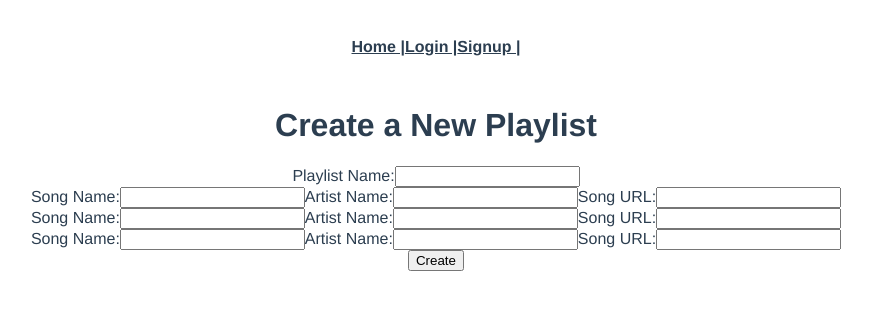
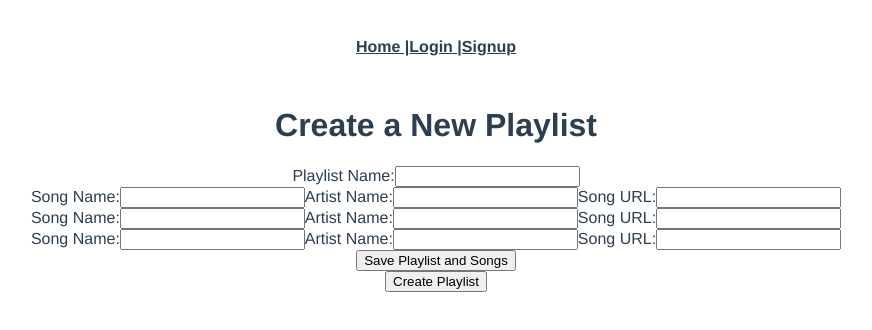
Before and after one commit to git-mckenzie/playlist-frontend-app, a Vue app: page /playlists/new in a window 1280 px wide. Shown: the top 330 px of the page, without its empty margins (204-1076 px from the left). Built offline with nearby package versions, Linux system fonts and the light colour scheme.

Commit message:
working on adding songs to playlists

```diff
--- a/src/App.vue
+++ b/src/App.vue
@@ -3,9 +3,9 @@
     <div id="nav">
       <router-link to="/">Home |</router-link>
       <router-link v-if="!isLoggedIn()" to="/login">Login |</router-link>
-      <router-link v-if="!isLoggedIn()" to="/signup">Signup |</router-link>
+      <router-link v-if="!isLoggedIn()" to="/signup">Signup</router-link>
       <router-link v-if="isLoggedIn()" to="/userpage">User Page |</router-link>
-      <router-link v-if="isLoggedIn()" to="/logout">Logout |</router-link>
+      <router-link v-if="isLoggedIn()" to="/logout">Logout</router-link>
       <!-- <router-link to="/about">About</router-link> -->
     </div>
     <router-view />
--- a/src/views/PlaylistsNew.vue
+++ b/src/views/PlaylistsNew.vue
@@ -38,9 +38,9 @@
         <label>Song URL:</label>
         <input type="text" v-model="newSongParams.song_url" />
       </div>
-      <input type="submit" value="Create" />
+      <input type="submit" value="Save Playlist and Songs" />
     </form>
-    <form v-on:submit.prevent="addSongToPlaylist()"></form>
+    <button v-on:click="addSongToPlaylist()">Create Playlist</button>
   </div>
 </template>
 
@@ -53,6 +53,10 @@ export default {
       newPlaylistParams: {},
       newSongParams: {},
       newPlaylistSongParams: {},
+      playlist_id: 0,
+      song_id: 0,
+      playlist: {},
+      song: {},
       errors: [],
     };
   },
@@ -61,9 +65,8 @@ export default {
     createPlaylist: function () {
       axios
         .post("/playlists", this.newPlaylistParams)
-        .then((response) => {
-          console.log("create playlist", response);
-          this.$router.push("/userpage");
+        .then(() => {
+          // this.$router.push("/userpage");
         })
         .catch((error) => {
           console.log("create playlist error", error.response);
@@ -73,21 +76,49 @@ export default {
     newSong: function () {
       axios
         .post("/songs", this.newSongParams)
-        .then((response) => {
-          console.log("new song", response);
-          this.$router.push("/songs");
+        .then(() => {
+          // this.$router.push("/songs");
         })
         .catch((error) => {
           console.log("new song error", error.response);
           this.errors = error.response.data.errors;
         });
     },
+    getLastPlaylist: function () {
+      console.log("getting last playlist");
+      axios
+        .get("/lastplaylist")
+        .then((response) => {
+          this.playlist_id = response.data.id;
+          console.log("playlist to join", this.playlist_id);
+        })
+        .catch((error) => {
+          console.log("get last playlist error", error.response);
+          this.errors = error.response.data.errors;
+        });
+      this.getLastPlaylist();
+    },
+    getLastSong: function () {
+      console.log("getting last song");
+      axios
+        .get("/lastsong")
+        .then((response) => {
+          this.song_id = response.data.id;
+          console.log("song to join", this.song_id);
+        })
+        .catch((error) => {
+          console.log("get last song error", error.response);
+          this.errors = error.response.data.errors;
+        });
+      this.getLastSong();
+    },
     addSongToPlaylist: function () {
+      var params = { playlist_id: this.playlist_id, song_id: this.song_id };
       axios
-        .post("/playlistsongs", this.newPlaylistSongParams)
-        .then((response) => {
-          console.log("add song to playlist", response);
-          this.$router.push("/playlistsongs");
+        .post("/playlistsongs", params)
+        .then(() => {
+          console.log(params);
+          // this.$router.push("/playlistsongs");
         })
         .catch((error) => {
           console.log("add song to playlist error", error.response);
```
